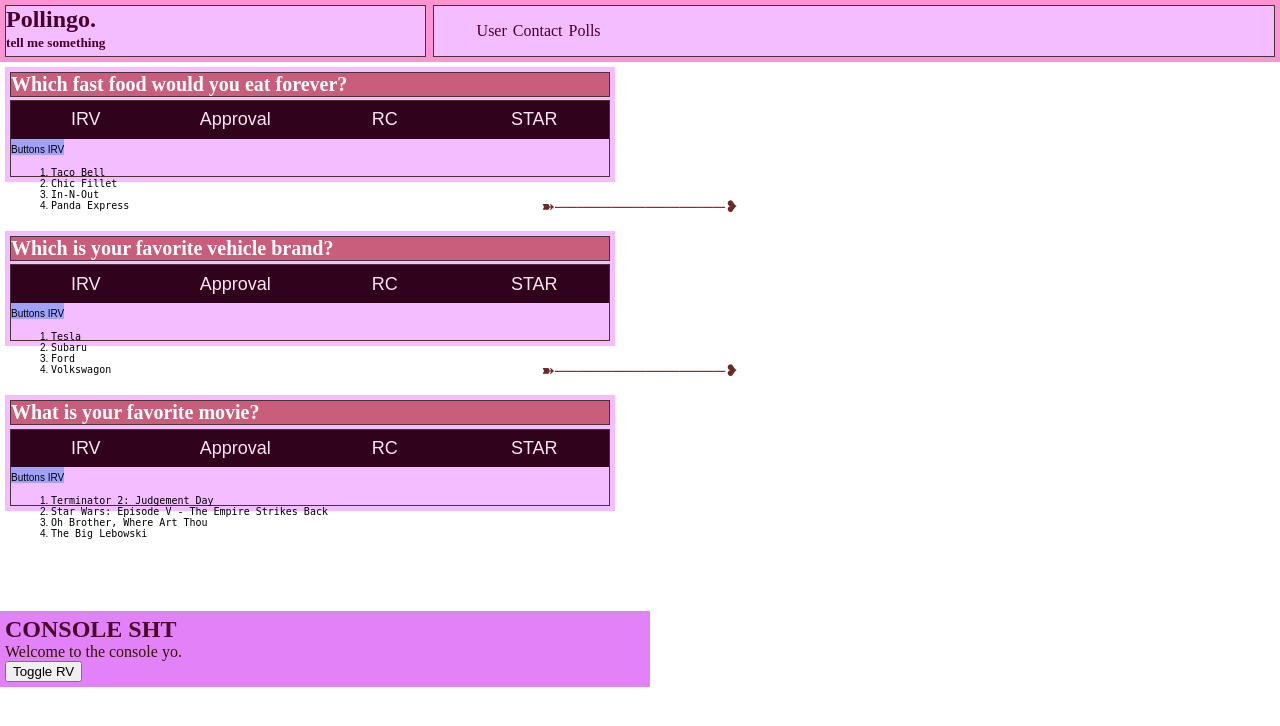
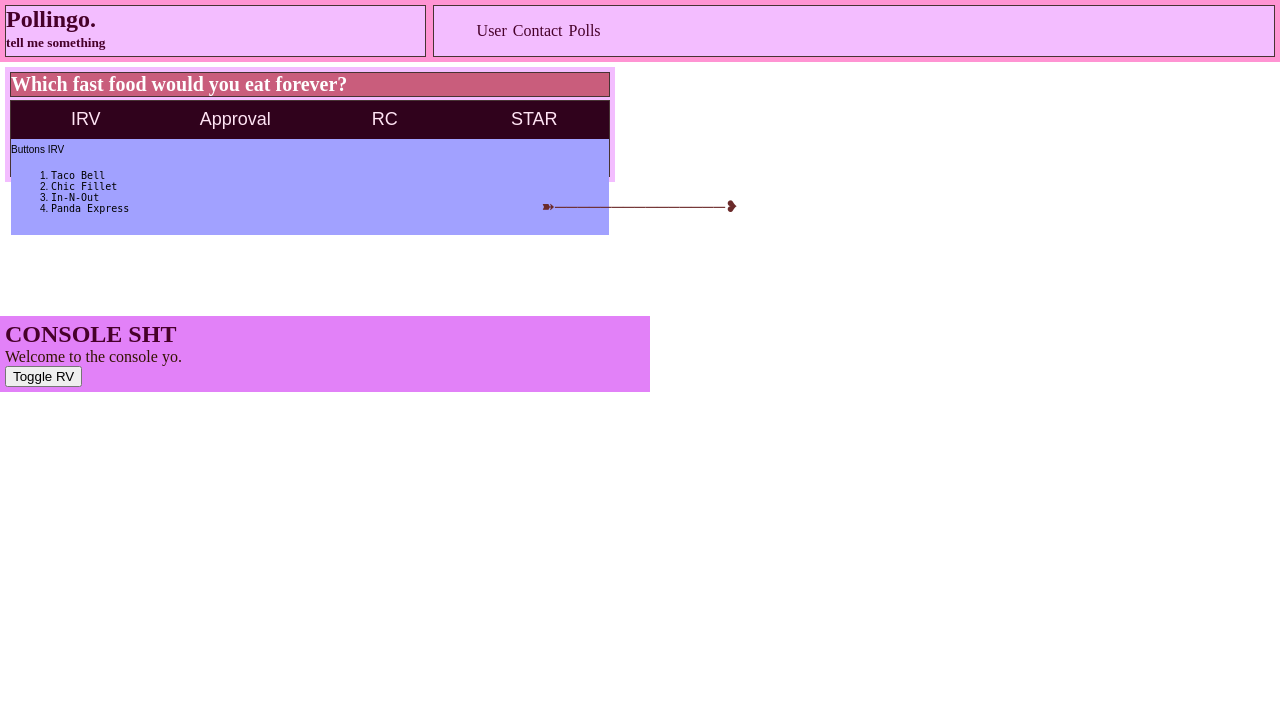
Before and after one commit to el7/Pollingo, a React (Create React App) app in the folder pollingo/: page / in a window 1280 px wide. Shown: the top 726 px of the page. Built offline with nearby package versions, Linux system fonts and the light colour scheme.

Commit message:
trying to get tabs to work.

```diff
--- a/pollingo/src/css/main.css
+++ b/pollingo/src/css/main.css
@@ -179,6 +179,19 @@ body {
 .pollbox-1 footer {
   grid-area: footer;
   border: 1px solid #473333;
+  overflow: initial;
+}
+
+.pollbox-1 footer .tabPanel,
+.pollbox-1 footer .tabPanel > ol {
+  height: 100%;
+  padding-top: 5px;
+  box-sizing: border-box;
+  font-family: sans-serif;
+  font-size: 22px;
+  background-color: #a1a1ff;
+  font-family: sans-serif;
+  font-size: 10px;
 }
 
 .pollbox-1 .tabContainer {
@@ -209,22 +222,6 @@ body {
   color: white;
 }
 
-.pollbox-1 .tabContainer .tabPanel {
-  height: 85%;
-  padding-top: 5px;
-  box-sizing: border-box;
-  font-family: sans-serif;
-  font-size: 22px;
-  display: none;
-  background-color: #a1a1ff;
-  font-family: sans-serif;
-  font-size: 10px;
-}
-
-.pollbox-1 .tabContainer .tabPanel1 {
-  display: inline;
-}
-
 .seperator-1-div {
   margin: 15px;
   text-align: center;
--- a/pollingo/src/js/components/layoutPollingoOne.js
+++ b/pollingo/src/js/components/layoutPollingoOne.js
@@ -24,9 +24,9 @@ function LayoutOne() {
             <div className="grid-item grid-main-item-main">
                 <PollBox q={q1} a1={q1_a1} a2={q1_a2} a3={q1_a3} a4={q1_a4}/>
                 <Seperator />
-                <PollBox q="Which is your favorite vehicle brand?" a1="Tesla" a2="Subaru" a3="Ford" a4="Volkswagon"/>
+                {/* <PollBox q="Which is your favorite vehicle brand?" a1="Tesla" a2="Subaru" a3="Ford" a4="Volkswagon"/>
                 <Seperator />
-                <PollBox q="What is your favorite movie?" a1="Terminator 2: Judgement Day" a2="Star Wars: Episode V - The Empire Strikes Back" a3="Oh Brother, Where Art Thou" a4="The Big Lebowski"/>
+                <PollBox q="What is your favorite movie?" a1="Terminator 2: Judgement Day" a2="Star Wars: Episode V - The Empire Strikes Back" a3="Oh Brother, Where Art Thou" a4="The Big Lebowski"/>                 */}
             </div>
             <div className="grid-item grid-main-item-footer">
                 <Console />
--- a/pollingo/src/js/components/pollboxComponent.js
+++ b/pollingo/src/js/components/pollboxComponent.js
@@ -30,7 +30,7 @@ function PollBox(props) {
     return (
         <div className="pollbox-1 testC">
             <main>
-                <span class="span-pollbox-question">{props.q}</span>
+                <span className="span-pollbox-question">{props.q}</span>
             </main>
             {/* <aside>
                 ASIDE.
@@ -46,20 +46,20 @@ function PollBox(props) {
                     <div className="tabPanel tabPanel1">
                         Buttons IRV
                         <ol><li>
-                        <span class="span-pollbox-answer">{props.a1} </span>
+                        <span className="span-pollbox-answer">{props.a1} </span>
                         </li>
                         <li>
-                        <span class="span-pollbox-answer">{props.a2} </span>
+                        <span className="span-pollbox-answer">{props.a2} </span>
                         </li><li>
-                        <span class="span-pollbox-answer">{props.a3} </span>
+                        <span className="span-pollbox-answer">{props.a3} </span>
                         </li><li>
-                        <span class="span-pollbox-answer">{props.a4} </span>
+                        <span className="span-pollbox-answer">{props.a4} </span>
                         </li>
                         </ol>
                     </div>
-                    <div className="tabPanel tabPanel2">Buttons Approval</div>
+                    {/* <div className="tabPanel tabPanel2">Buttons Approval</div>
                     <div className="tabPanel tabPanel3">Buttons RC</div>
-                    <div className="tabPanel tabPanel4">Buttons STAR</div>
+                    <div className="tabPanel tabPanel4">Buttons STAR</div> */}
                 </div>
             </footer>
         </div>
--- a/pollingo/src/scss/5-modules/_PollBox.scss
+++ b/pollingo/src/scss/5-modules/_PollBox.scss
@@ -87,6 +87,20 @@
   footer {
     grid-area: footer;
     border: getSize(pb-border-1);
+    overflow: initial;
+
+    .tabPanel,
+    .tabPanel > ol {
+      height: 100%;
+      padding-top: 5px;
+      box-sizing: border-box;
+      font-family: sans-serif;
+      font-size: 22px;
+      //      display: none;
+      background-color: rgb(161, 161, 255);
+      font-family: sans-serif;
+      font-size: 10px;
+    }
   }
 
   .tabContainer {
@@ -115,21 +129,5 @@
         color: getColor(pb-main-tab-text-2);
       }
     }
-
-    .tabPanel {
-      height: 85%;
-      padding-top: 5px;
-      box-sizing: border-box;
-      font-family: sans-serif;
-      font-size: 22px;
-      display: none;
-      background-color: rgb(161, 161, 255);
-      font-family: sans-serif;
-      font-size: 10px;
-    }
-
-    .tabPanel1 {
-      display: inline;
-    }
   }
 }
```
Also changed, not shown: 1 other file (tests, documents, lock files or other folders).
